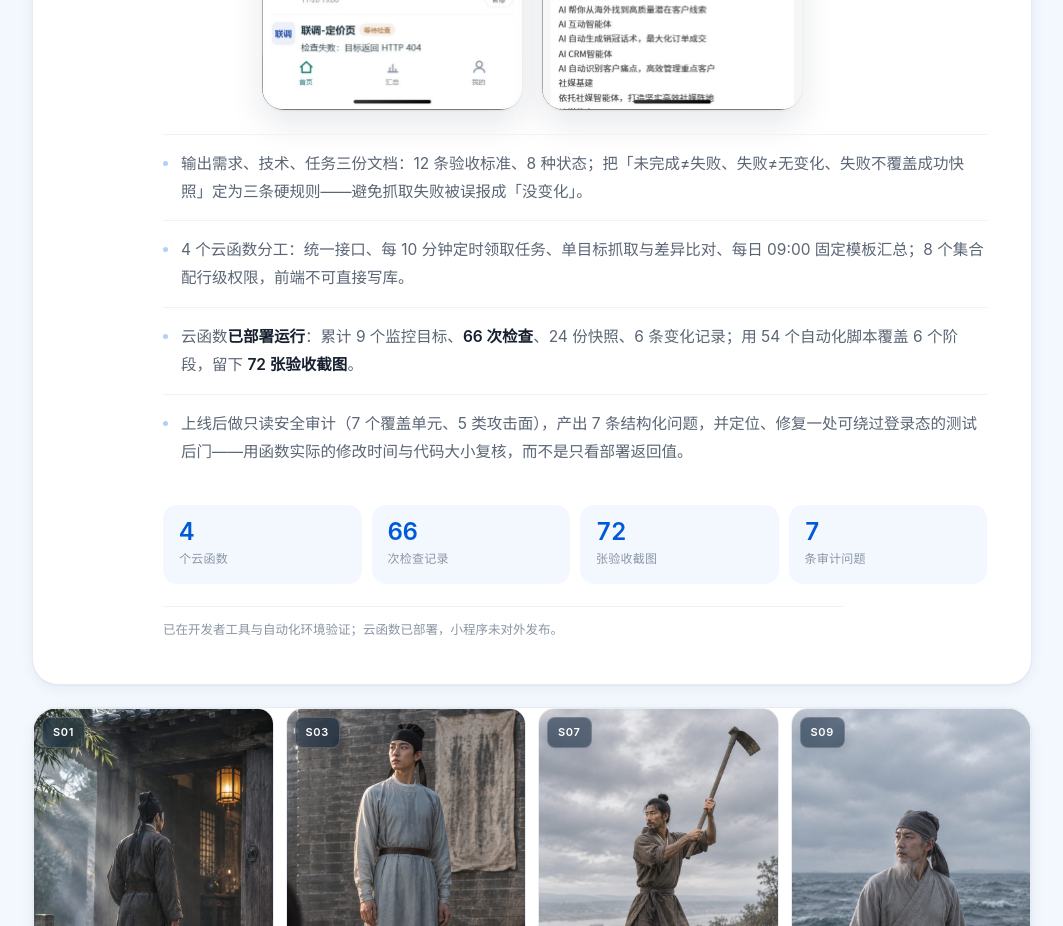
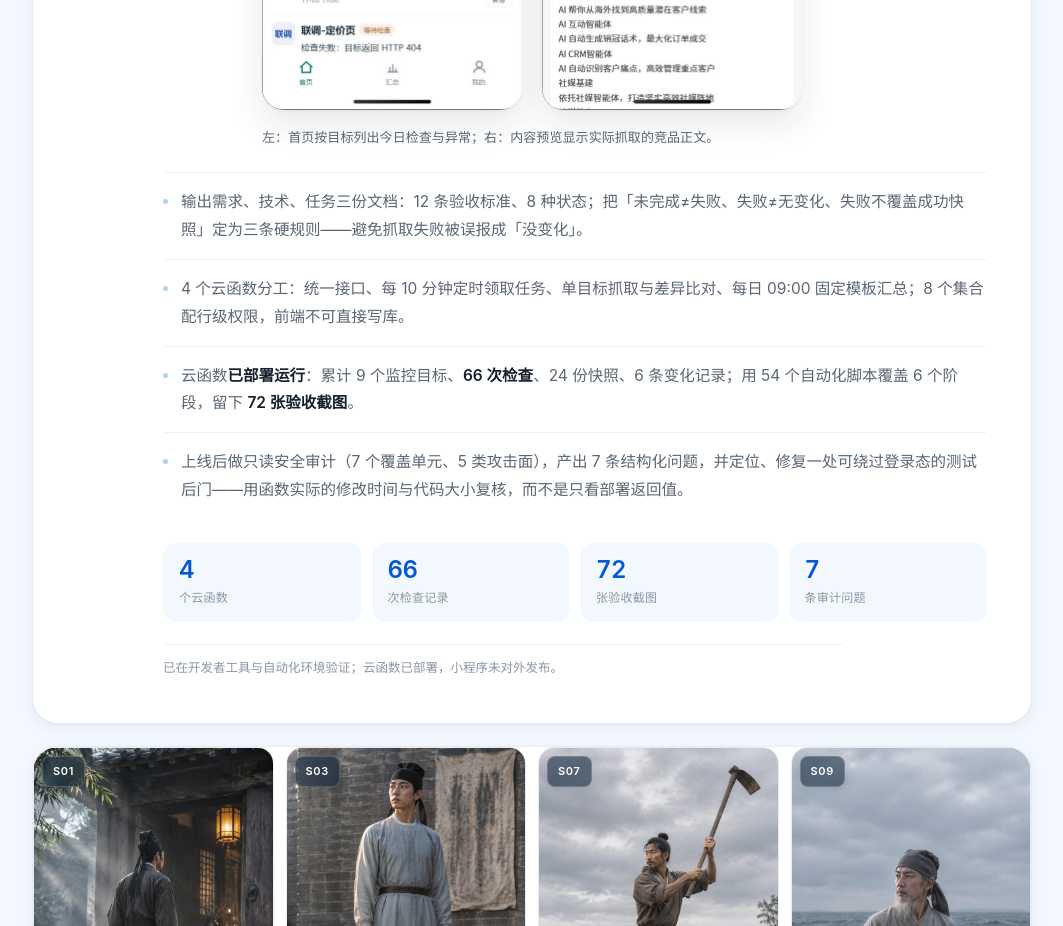
Before and after one commit to 1221-peng/1221-peng.github.io, a plain HTML site: page index.html in a window 1280 px wide. Shown: the part 3840-4766 px from the top of the page, without its empty margins (108-1171 px from the left). Drawn offline with Linux system fonts and the light colour scheme.

Commit message:
竞品雷达两张截图补充左右图注

```diff
--- a/index.html
+++ b/index.html
@@ -192,6 +192,7 @@
                 <span class="anno">④ 抓到 1987 字</span>
               </div>
             </div>
+            <figcaption>左：首页按目标列出今日检查与异常；右：内容预览显示实际抓取的竞品正文。</figcaption>
           </figure>
 
           <ul class="list">
```
